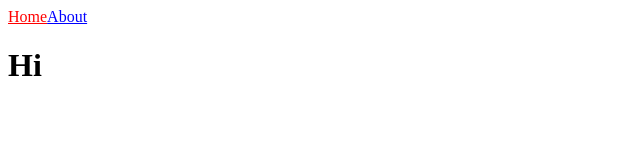
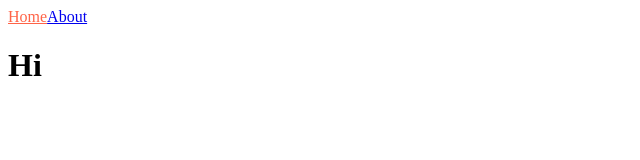
Before and after one commit to HA-SEUNG-JEONG/nomadnext, a Next.js app: page / in a window 1280 px wide. Shown: the top 160 px of the page, without its empty margins (0-640 px from the left). Built offline with nearby package versions, Linux system fonts and the light colour scheme.

Commit message:
CSS Module

```diff
--- a/components/NavBar.js
+++ b/components/NavBar.js
@@ -1,5 +1,6 @@
 import Link from "next/link";
 import { useRouter } from "next/router";
+import styles from "./NavBar.module.css";
 
 export default function NavBar() {
   const router = useRouter();
@@ -7,10 +8,21 @@
   return (
     <nav>
       <Link href="/">
-        <a style={{ color: router.pathname === "/" ? "red" : "blue" }}>Home</a>
+        <a
+          className={`${styles.link} ${
+            router.pathname === "/" ? styles.active : ""
+          }`}
+        >
+          Home
+        </a>
       </Link>
       <Link href="/about">
-        <a style={{ color: router.pathname === "/about" ? "red" : "blue" }}>
+        <a
+          className={[
+            styles.link,
+            router.pathname === "/about" ? styles.active : "",
+          ].join(" ")}
+        >
           About
         </a>
       </Link>
--- /dev/null
+++ b/components/NavBar.module.css
@@ -0,0 +1,7 @@
+.link {
+  text-decoration: underline;
+}
+
+.active {
+  color: tomato;
+}
```
